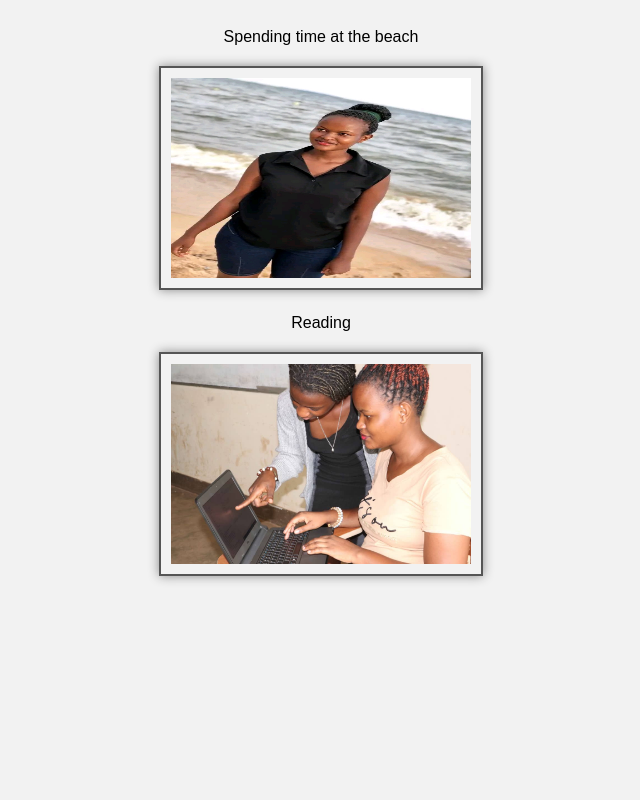
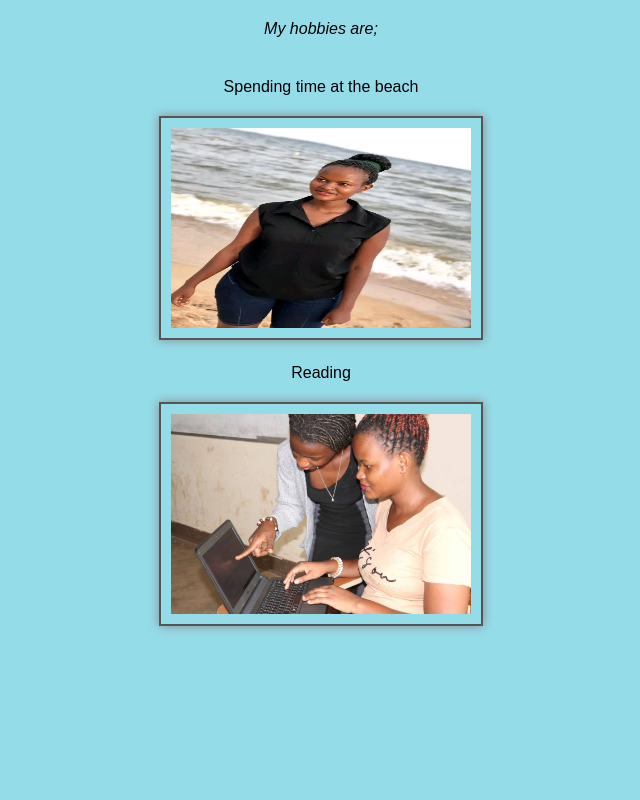
Before and after one commit to karubeth/MY_WEBSITE, a plain HTML site: page hobies.html in a window 1280 px wide. Shown: the top 800 px of the page, without its empty margins (319-959 px from the left). Drawn offline with Linux system fonts and the light colour scheme.

Commit message:
changed styles

```diff
--- a/hobies.html
+++ b/hobies.html
@@ -5,34 +5,34 @@
   <meta charset="UTF-8">
   <meta name="viewport" content="width=device-width, initial-scale=1">
   <style>
-    /* Set background color and font family */
+
     body {
-      background-color: #f2f2f2;
+      background-color: #95dce9;
       font-family: Arial, Helvetica, sans-serif;
     }
 
-    /* Center the content */
+
     .container {
       display: flex;
       flex-direction: column;
       align-items: center;
     }
 
-    /* Add some margin and padding to the content */
+
     h2, p {
       margin: 20px 0;
       padding: 0 20px;
       text-align: center;
     }
 
-    /* Add border and padding to the images */
+
     img {
       border: 2px solid #555;
       padding: 10px;
       box-shadow: 0px 0px 10px #888;
     }
 
-    /* Rearrange the content on small screens */
+
     @media only screen and (max-width: 600px) {
       .container {
         flex-direction: column;
@@ -44,7 +44,7 @@
       }
     }
 
-    /* Horizontally align and vertically center the "Outing" text */
+
     .right-middle {
       display: flex;
       justify-content: flex-end;
@@ -58,6 +58,7 @@
   </style>
 </head>
 <body>
+  <p><i>My hobbies are;</i></p>
   <div class="container">
     <div class="hobby">
       <p>Spending time at the beach</p>
@@ -74,7 +75,7 @@
       <img src="images/Eating.jpeg" alt="Eating" height="300" width="400">
     </div>
 
-    <h2>My hobbies are;</h2>
+
   </div>
 </body>
 </html>
```
